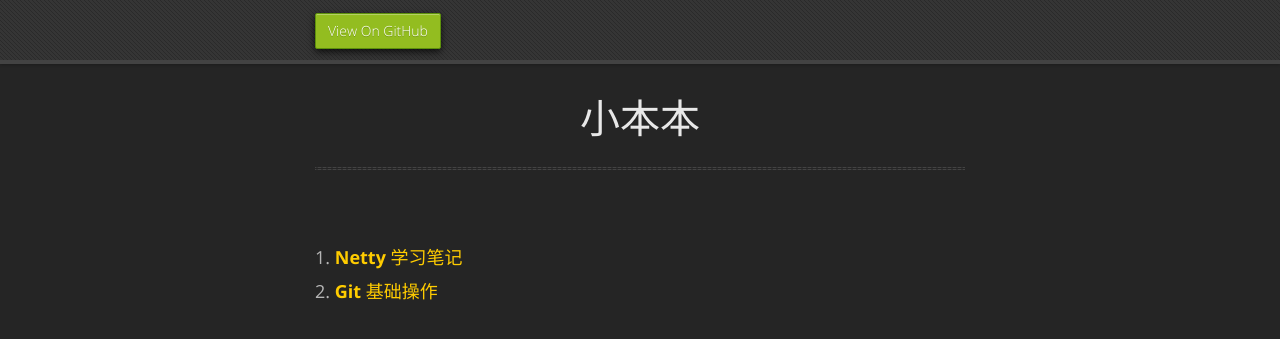
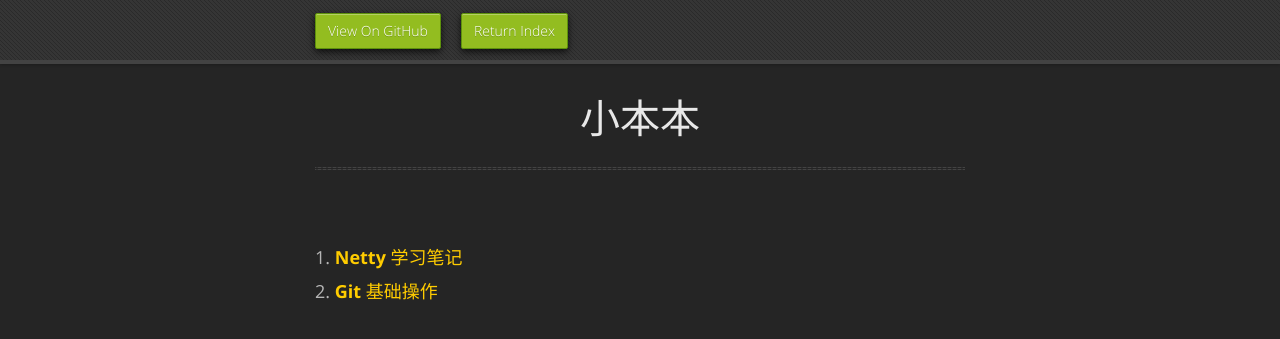
Before and after one commit to AvengerHD/AvengerHD.github.io, a Jekyll site: the page built from index.md, in a window 1280 px wide. Shown: the top 339 px of the page. Built offline with Jekyll 4.4.1, drawn with Linux system fonts in a browser that asks for light colours.

Commit message:
add return index button

```diff
--- a/_layouts/default.html
+++ b/_layouts/default.html
@@ -21,6 +21,7 @@
       <div id="header">
         <nav>
           <li class="fork"><a href="{{ site.github.repository_url }}">View On GitHub</a></li>
+          <li class="fork" style="margin-left: 20px;"><a href="{{ '/' | relative_url }}">Return Index</a></li>
         </nav>
       </div><!-- end header -->
 
```
